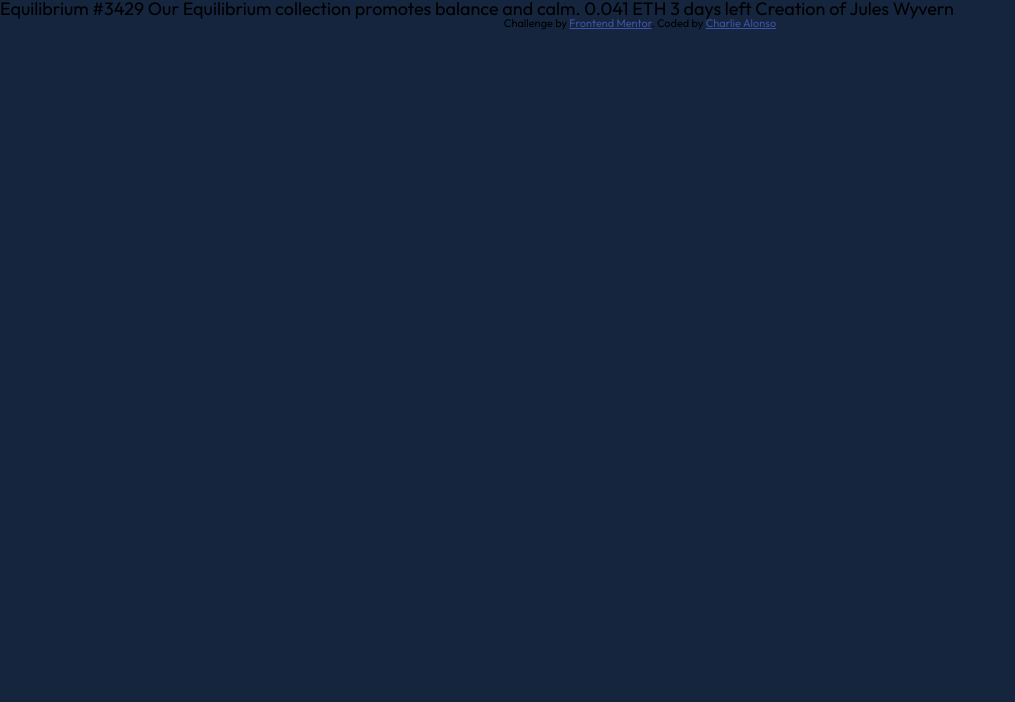
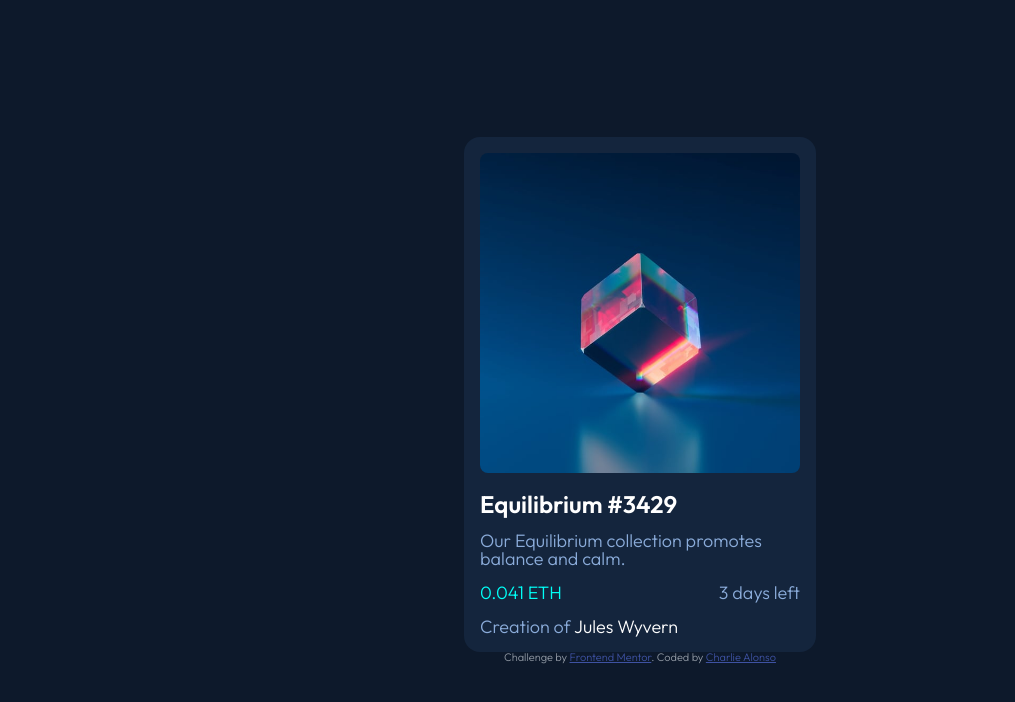
Before and after one commit to Charlie025x/NFT-preview-card-component, a plain HTML site: page index.html in a window 1280 px wide. Shown: the whole page, without its empty margins (0-1015 px from the left). Drawn offline with Linux system fonts and the light colour scheme.

Commit message:
styled card's text and main img

```diff
--- a/css/style.scss
+++ b/css/style.scss
@@ -11,14 +11,53 @@
 }
 
 body {
+  min-height: 100vh;
+  background-color: var(--clr-bg);
   font-size: 18px;
   font-family: 'Outfit', sans-serif;
+  font-weight: 300;
+  display: flex;
+  justify-content: center;
+  align-items: center;
+  flex-direction: column;
+}
+
+.card {
   background-color: var(--clr-card-bg);
+  width: 20rem;
+  padding: 1rem;
+  border-radius: 1rem;
+  color: var(--clr-soft-blue);
+  .card-img {
+    width: 100%;
+    border-radius: .5rem;
+    margin-bottom: 1rem;
+  }
+  p {
+    margin-bottom: 1rem;
+  }
+  .title {
+    color: var(--clr-white);
+    font-size: 1.5rem;
+    font-weight: 600;
+    // margin-bottom: 1rem;
+  }
+  .status {
+    display: flex;
+    justify-content: space-between;
+    .eth {
+      color: var(--clr-cyan);
+    }
+  }
+  .creator a {
+    color: var(--clr-white);
+  }
 }
 
 .attribution {
   font-size: 11px;
   text-align: center;
+  color: hsl(215, 10%, 61%);
   a {
     color: hsl(228, 45%, 44%);
   }
--- a/index.html
+++ b/index.html
@@ -13,14 +13,18 @@
 </head>
 <body>
 
-  Equilibrium #3429
-
-  Our Equilibrium collection promotes balance and calm.
-
-  0.041 ETH
-  3 days left
-
-  Creation of Jules Wyvern
+  <div class="card">
+    <img class="card-img" src="./images/image-equilibrium.jpg" alt="Equilibrium">
+    <p class="title">Equilibrium #3429</p>
+    <p class="details">Our Equilibrium collection promotes balance and calm.</p>
+    <div class="status">
+      <p class="eth">0.041 ETH</p>
+      <p>3 days left</p>
+    </div>
+    <div class="creator">
+      Creation of <a>Jules Wyvern</a>
+    </div>
+  </div>
 
   <div class="attribution">
     Challenge by <a href="https://www.frontendmentor.io?ref=challenge" target="_blank">Frontend Mentor</a>.
```
Also changed, not shown: css/style.css, 1 other file.
